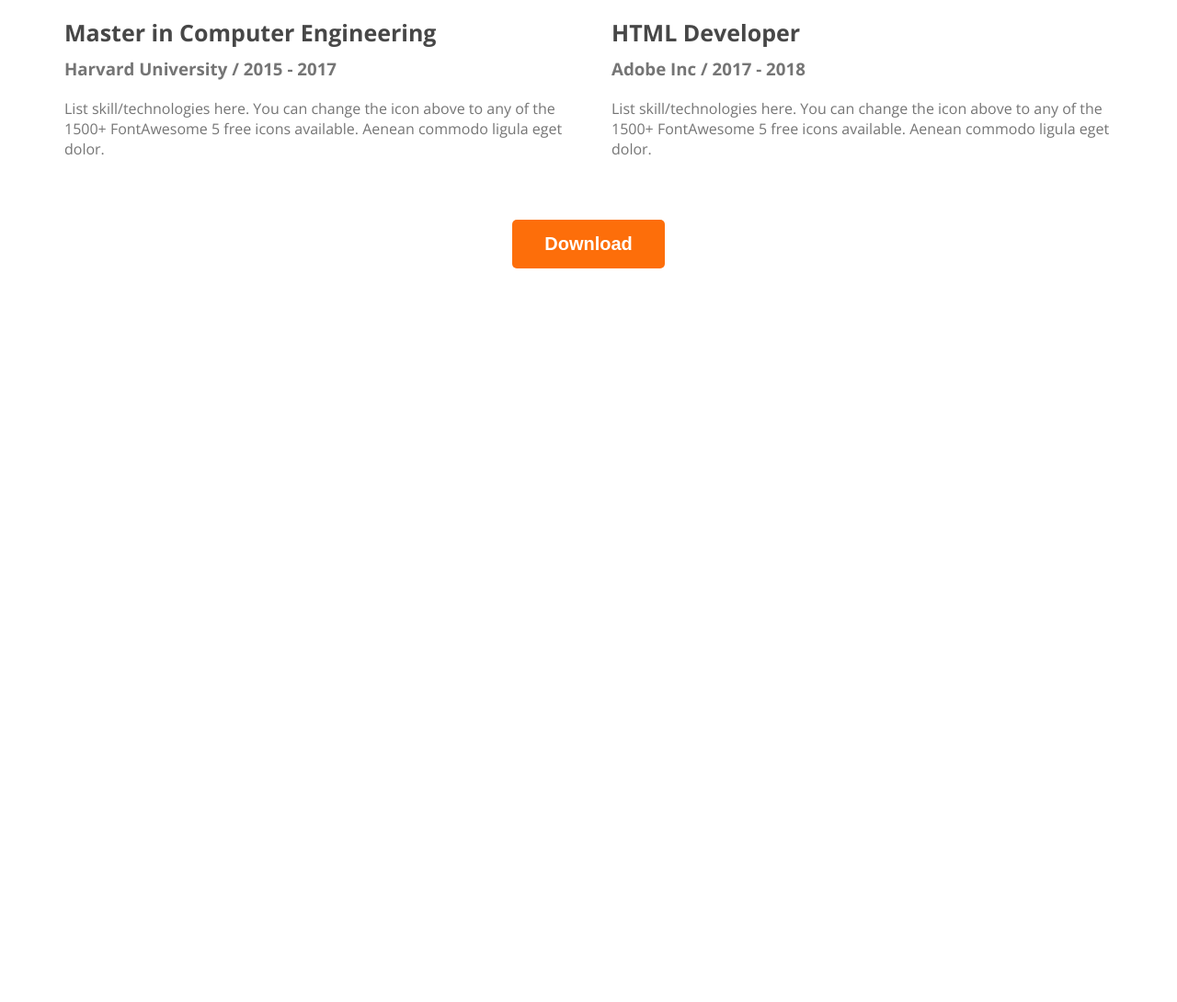
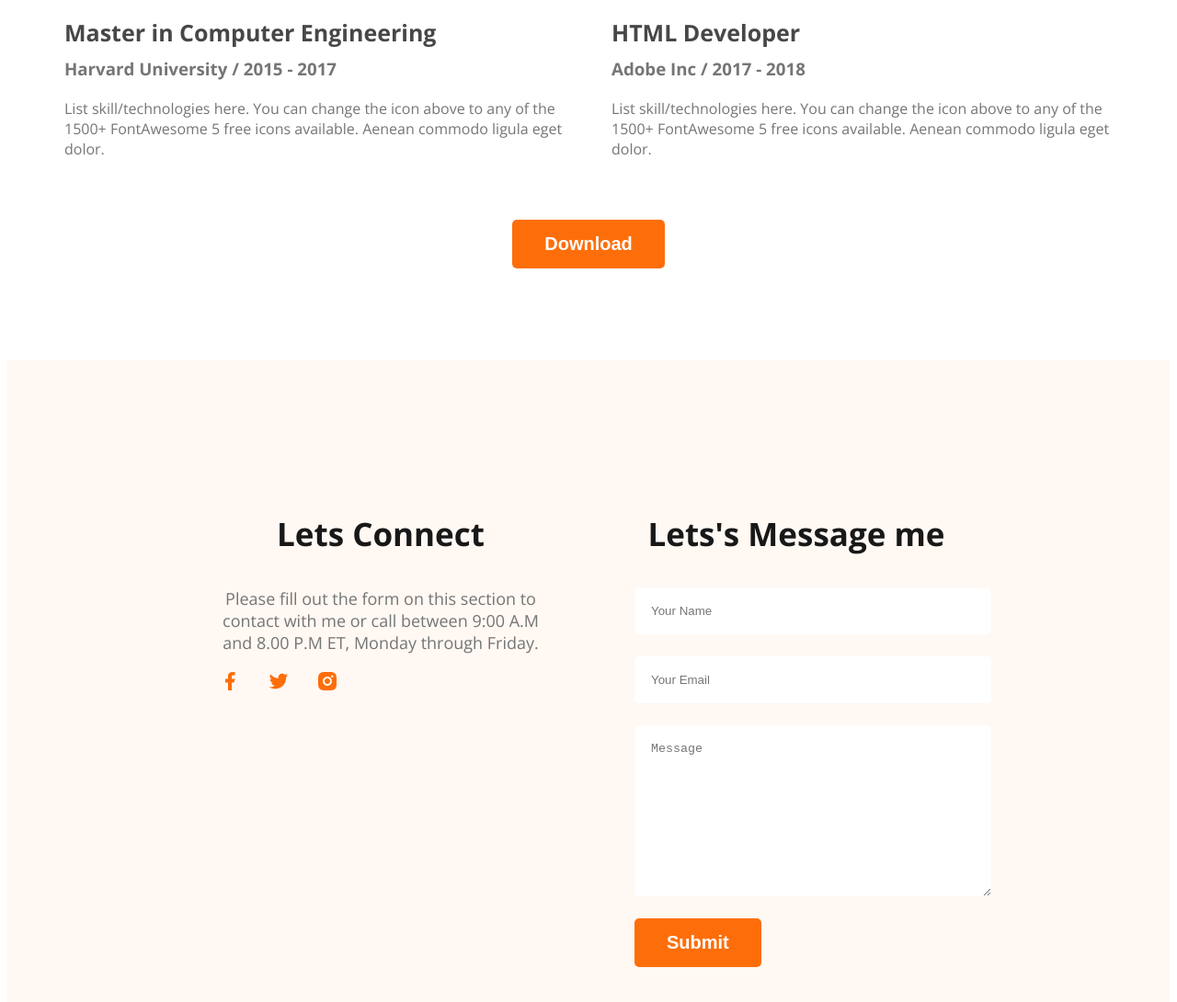
Before and after one commit to Mominul072/Webdeveloper-portfolio, a plain HTML site: page index.html in a window 1280 px wide. Shown: the part 3019-4109 px from the top of the page at 92% size. Before the commit the page ends 3319 px from the top, so only its background shows below. Drawn offline with nearby package versions, Linux system fonts and the light colour scheme.

Commit message:
finish portfolio website

```diff
--- a/index.html
+++ b/index.html
@@ -172,6 +172,26 @@
 
     </main>
     <footer>
+        <div class="footer-colum">
+            <h3 class="section-title">Lets Connect</h3>
+            <p class="section-description">
+                Please fill out the form on this section to contact with me or call between 9:00 A.M and 8.00 P.M ET, Monday through Friday.
+            </p>
+            <div class="social-links">
+                <a href=""><img src="./images/icons/facebook.png" alt=""></a>
+                <a href=""><img src="./images/icons/twitter.png" alt=""></a>
+                <a href=""><img src="./images/icons/insta.png" alt=""></a>
+            </div>
+        </div>
+        <div class="footer-colum">
+            <h3 class="section-title">Lets's Message me</h3>
+            <form class="contact" action="">
+                <input type="text" placeholder="Your Name">
+                <input type="email" placeholder="Your Email">
+                <textarea name="" placeholder="Message" id="" cols="30" rows="10"></textarea>
+                <input class="btn-primary" type="submit" value="Submit">
+            </form>
+        </div>
 
     </footer>
 
--- a/portfolio.css
+++ b/portfolio.css
@@ -201,3 +201,33 @@ main section{
     text-align: center;
     margin-top: 50px;
 }
+
+/* footer style */
+footer{
+    display: flex;
+    gap: 100px;
+    background: #FFF8F3;
+    padding: 130px 230px;
+    margin-top: 100px;
+}
+.footer-colum{
+    width: 50%;
+}
+
+.social-links a{
+  margin-right: 25px;
+}
+
+.contact input[type="text"] , .contact input[type="email"] ,textarea{
+    display:block;
+    margin-bottom:24px;
+    padding: 18px;
+    border-radius: 5px;
+    color: #757575;
+    background:#FFF;
+    border: 0px;
+    width: 100%;
+
+
+}
+.contact input
```
